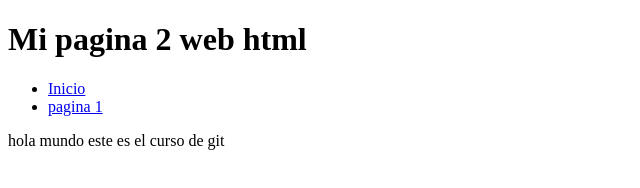
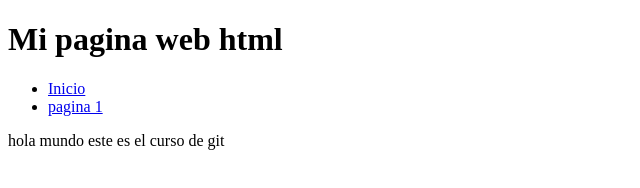
Before and after one commit to CarlosAGG73/CursoGitUdemy, a plain HTML site: page index.html in a window 1280 px wide. Shown: the whole page, without its empty margins (0-640 px from the left). Drawn offline with Linux system fonts and the light colour scheme.

Commit message:
Cambios en el texto de la pagina

```diff
--- a/index.html
+++ b/index.html
@@ -5,7 +5,7 @@
     <title>Pagina web html</title>
 </head>
 <body>
-    <h1>Mi pagina 2 web html</h1>
+    <h1>Mi pagina web html</h1>
     <ul>
         <li><a href="index.html">Inicio</a>  </li>
         <li><a href="pagina1.html">pagina 1</a>  </li>
```
